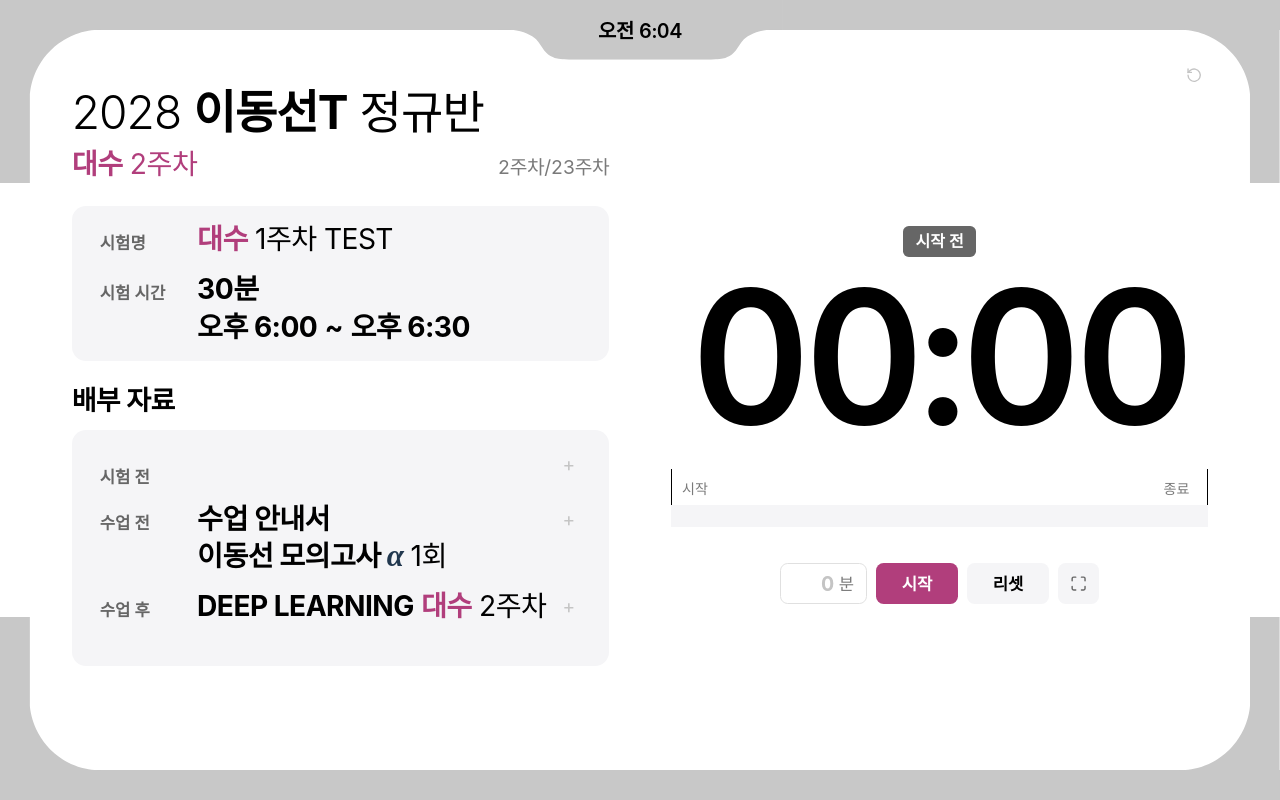
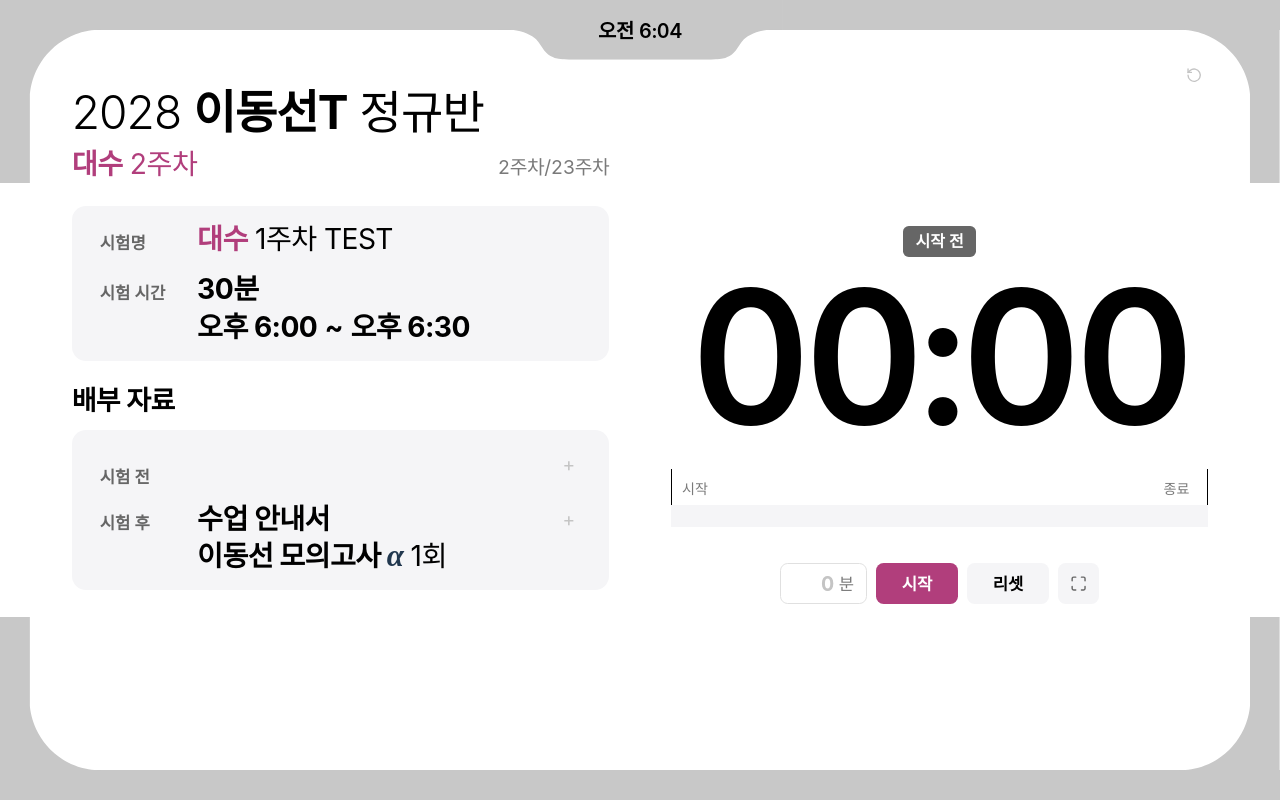
Before and after one commit to DongSunLab/Timer, a plain HTML site: page index.html in a window 1280 px wide. Drawn offline with Linux system fonts and the light colour scheme; a web font is replaced by a local one.

Commit message:
배부 자료를 시험 전과 시험 후로 정리

```diff
--- a/script.js
+++ b/script.js
@@ -49,8 +49,7 @@ document.addEventListener('DOMContentLoaded', () => {
     // 배부 자료의 분류와 항목 종류
     const SLOTS = [
         ['examBefore', '시험 전'],
-        ['classBefore', '수업 전'],
-        ['classAfter', '수업 후'],
+        ['classBefore', '시험 후'],
     ];
     const MATERIAL_TYPES = [
         ['algorithm', 'ALGORITHM'],             // ALGORITHM (과목) (상/중/하)
@@ -74,9 +73,6 @@ document.addEventListener('DOMContentLoaded', () => {
         classBefore: [
             { type: 'text', text: '수업 안내서' },
             { type: 'mock', round: '1' },
-        ],
-        classAfter: [
-            { type: 'deep', subject: '대수', week: 2 },
         ],
     };
     const defaultMinutes = minutesField.textContent;
```
Also changed, not shown: index.html (+1 -1 lines).
